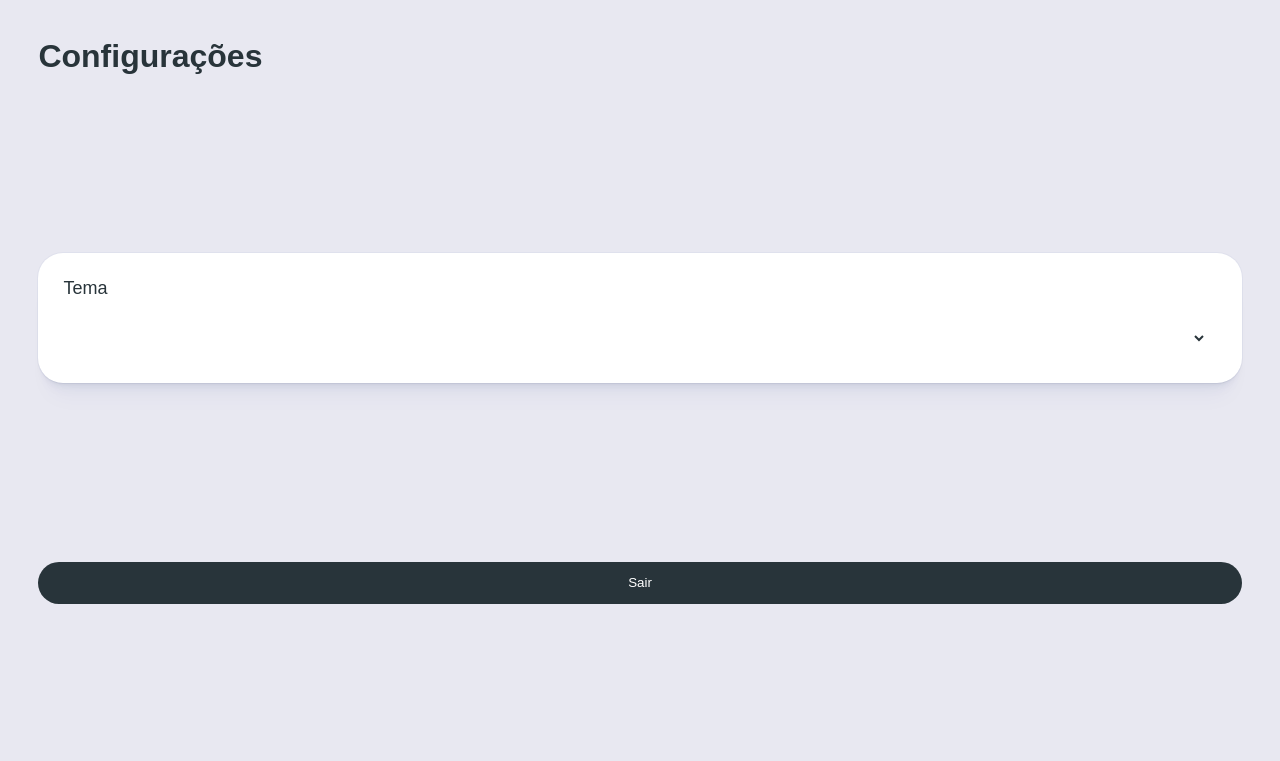
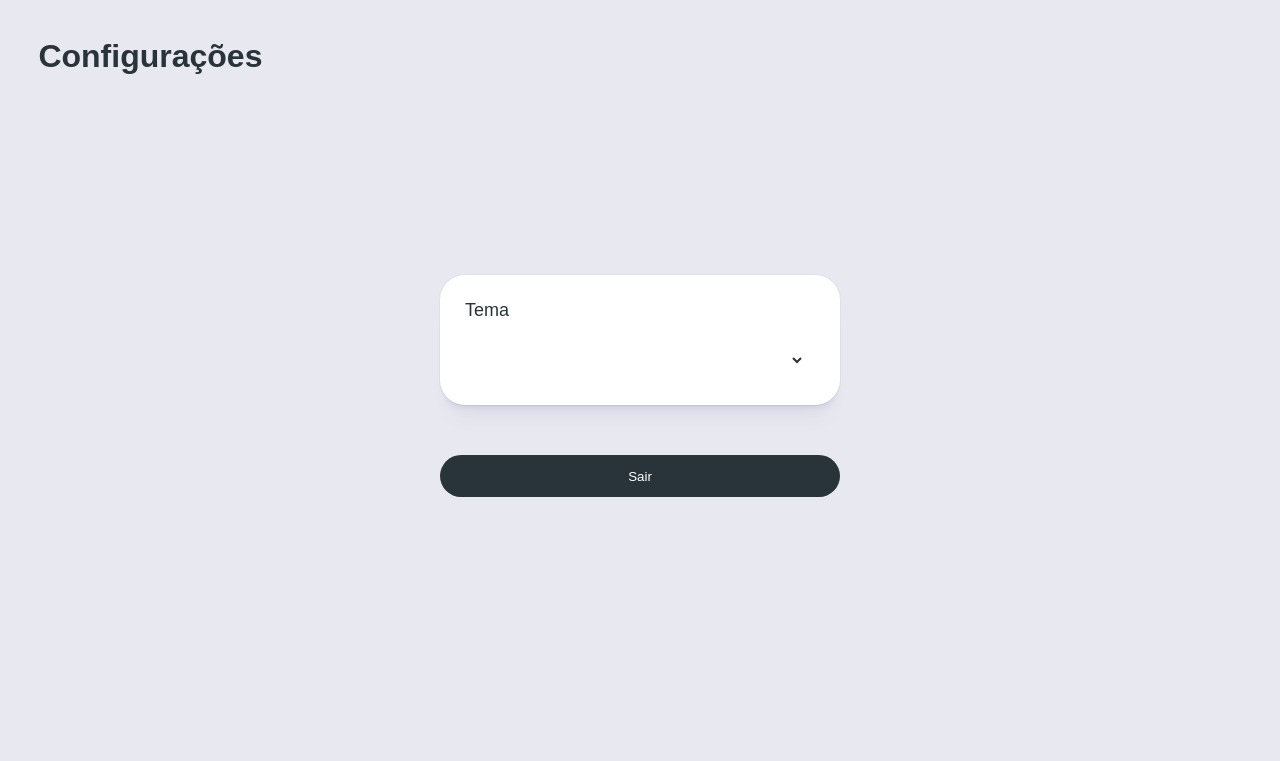
Before and after one commit to feliquisds/proj_integrador, a PHP site: page /public/general/configuracoes.html in a window 1280 px wide. Shown: the top 761 px of the page. Run offline with PHP 8.4, Linux system fonts and the light colour scheme.

Commit message:
Css página de configuração

```diff
--- a/public/general/configuracoes.html
+++ b/public/general/configuracoes.html
@@ -4,8 +4,42 @@
     <meta charset="UTF-8">
     <meta name="viewport" content="width=device-width, initial-scale=1.0">
     <title>Config</title>
+
     <link rel="stylesheet" href="../assets/css/overrides/dashboard.css">
-    <script src="../assets/js/config.js"></script>
+
+     <script src="../assets/js/config.js"></script>
+
+     <style>
+
+        .grid-1x {
+            display: flex;
+            flex-direction: column;
+            align-items: flex-start;
+        }
+        h1 {
+            margin: 0 0 170px 0;
+        }
+        .card {
+
+            width: 100%;
+            max-width: 400px;
+            margin: 10px 0;
+            align-self: center;
+        }
+
+        .button-container {
+            width: 100%;
+            max-width: 400px;
+            align-self: center;
+            margin-top: 20px;
+        }
+
+        button {
+            width: 100%;
+            padding: 10px;
+            cursor: pointer;
+        }
+     </style>
 </head>
 <body>
     <div class="grid grid-1x">
@@ -18,7 +52,8 @@
                 <option value="dark">Escuro</option>
             </select>
         </div>
-        <div>
+        <!-- Container dedicado para o botão -->
+        <div class="button-container">
             <button onclick="signOut()">Sair</button>
         </div>
     </div>
```
Also changed, not shown: public/assets/css/overrides/dashboard.css.
